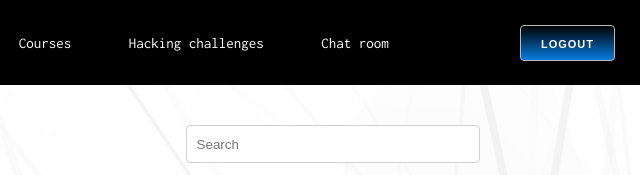
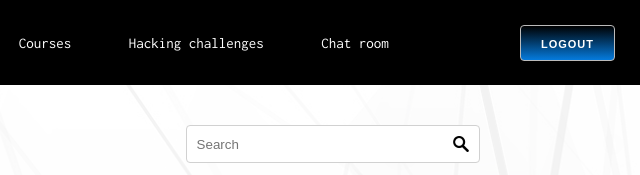
Before and after one commit to Tanja-P/EasierSaidThanRun, a plain HTML site: page hackingNews.html in a window 1280 px wide. Shown: the top 175 px of the page, 640-1280 px from the left. Drawn offline with Linux system fonts and the light colour scheme.

Commit message:
search icon

```diff
--- a/hackingNews.css
+++ b/hackingNews.css
@@ -142,6 +142,11 @@ color: #057BDD !important;
 .logout{
 margin: 25px 0 0 !important;
 float:right;
+}
+.search{
+background: url(img/search-icon-small.png) no-repeat right 10px center;
+float:right;
+width:100%;
 }
 
 /* HOVEREFFECT */
--- a/hackingNews.html
+++ b/hackingNews.html
@@ -53,7 +53,7 @@
 			</div>
 
 			<div class="searchBar four columns">
-			<input style="float:right; width:100%;" aria-label="Search" type="search" placeholder="Search">
+			<input class="search" aria-label="Search" type="search" placeholder="Search">
 			</div>
 	</div>
 	</div>
```
Also changed, not shown: img/search-icon-small.png (added).
